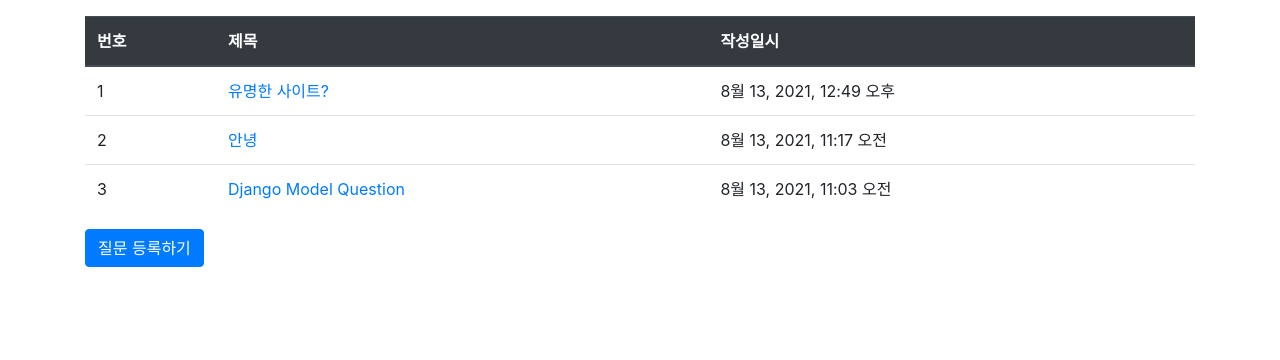
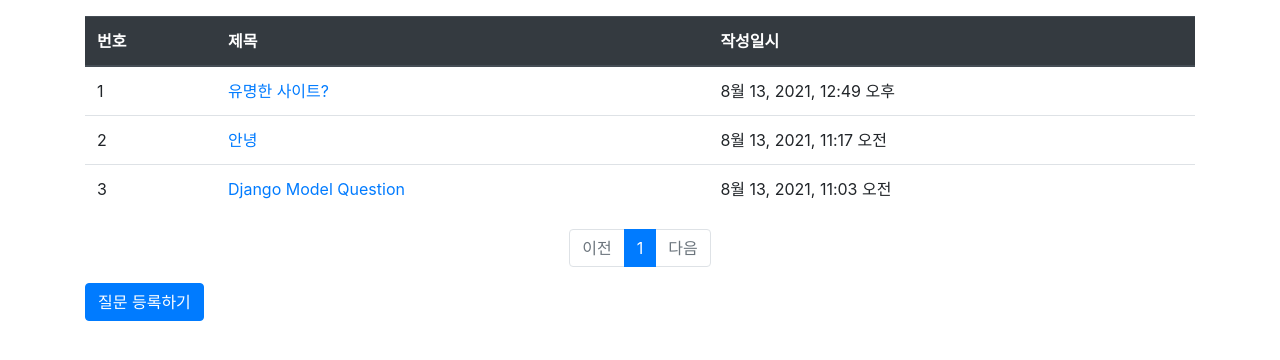
Before and after one commit to mildsalmon/Study_Web, a Django app: page /pybo/ in a window 1280 px wide. Shown: the part 57-417 px from the top of the page. Run offline with Django 3.2, Linux system fonts and the light colour scheme; data comes from the database, SQL or seed files in the repository; some libraries are stand-ins or nearby versions.

Commit message:
:tada:[ADD] [3장] 게시판 페이징 기능 추가

```diff
--- a/Do it! 점프 투 장고/projects/mysite/pybo/views.py
+++ b/Do it! 점프 투 장고/projects/mysite/pybo/views.py
@@ -2,6 +2,8 @@ from django.shortcuts import render, get_object_or_404, redirect
 from .models import Question
 from django.utils import timezone
 from .forms import QuestionForm, AnswerForm
+from django.core.paginator import Paginator
+
 # Create your views here.
 
 def index(request):
@@ -10,9 +12,17 @@ def index(request):
     :param request:
     :return:
     """
+    # 입력 인자
+    page = request.GET.get('page', '1') # 페이지
+
+    # 조회
     question_list = Question.objects.order_by('-create_date')
-    context = {'question_list': question_list}
 
+    # 페이징 처리
+    paginator = Paginator(question_list, 10) # 페이지당 10개씩 보여주기
+    page_obj = paginator.get_page(page)
+
+    context = {'question_list': page_obj}
     return render(request, 'pybo/question_list.html', context)
 
 def detail(request, question_id):
--- a/Do it! 점프 투 장고/projects/mysite/templates/pybo/question_list.html
+++ b/Do it! 점프 투 장고/projects/mysite/templates/pybo/question_list.html
@@ -29,6 +29,55 @@
         {% endif %}
         </tbody>
     </table>
+    <!-- 페이징 처리 시작 -->
+    <ul class="pagination justify-content-center">
+        <!-- 이전 페이지 -->
+        {% if question_list.has_previous %}
+        <li class="page-item">
+            <a class="page-link" href="?page={{ question_list.previous_page_number }}">
+                이전
+            </a>
+        </li>
+        {% else %}
+        <li class="page-item disabled">
+            <a class="page-link" tabindex="-1" aria-disabled="true" href="#">
+                이전
+            </a>
+        </li>
+        {% endif %}
+        <!-- 페이지 리스트 -->
+        {% for page_number in question_list.paginator.page_range %}
+        {% if page_number >= question_list.number|add:-5 and page_number <= question_list.number|add:5 %}
+            {% if page_number == question_list.number %}
+            <li class="page-item active" aria-current="page">
+                <a class="page-link" href="?page={{ page_number }}">
+                    {{ page_number }}
+                </a>
+            </li>
+            {% else %}
+            <li class="page-item">
+                <a class="page-link" href="?page={{ page_number }}">
+                    {{ page_number }}
+                </a>
+            </li>
+            {% endif %}
+        {% endif %}
+        {% endfor %}
+        <!-- 다음 페이지 -->
+        {% if question_list.has_next %}
+        <li class="page-item">
+            <a class="page-link" href="?page={{ question_list.next_page_number }}">
+                다음
+            </a>
+        </li>
+        {% else %}
+        <li class="page-item disabled">
+            <a class="page-link" tabindex="-1" aria-disabled="true" href="#">
+                다음
+            </a>
+        </li>
+        {% endif %}
+    </ul>
     <a href="{% url 'pybo:question_create' %}" class="btn btn-primary">
         질문 등록하기
     </a>
```
